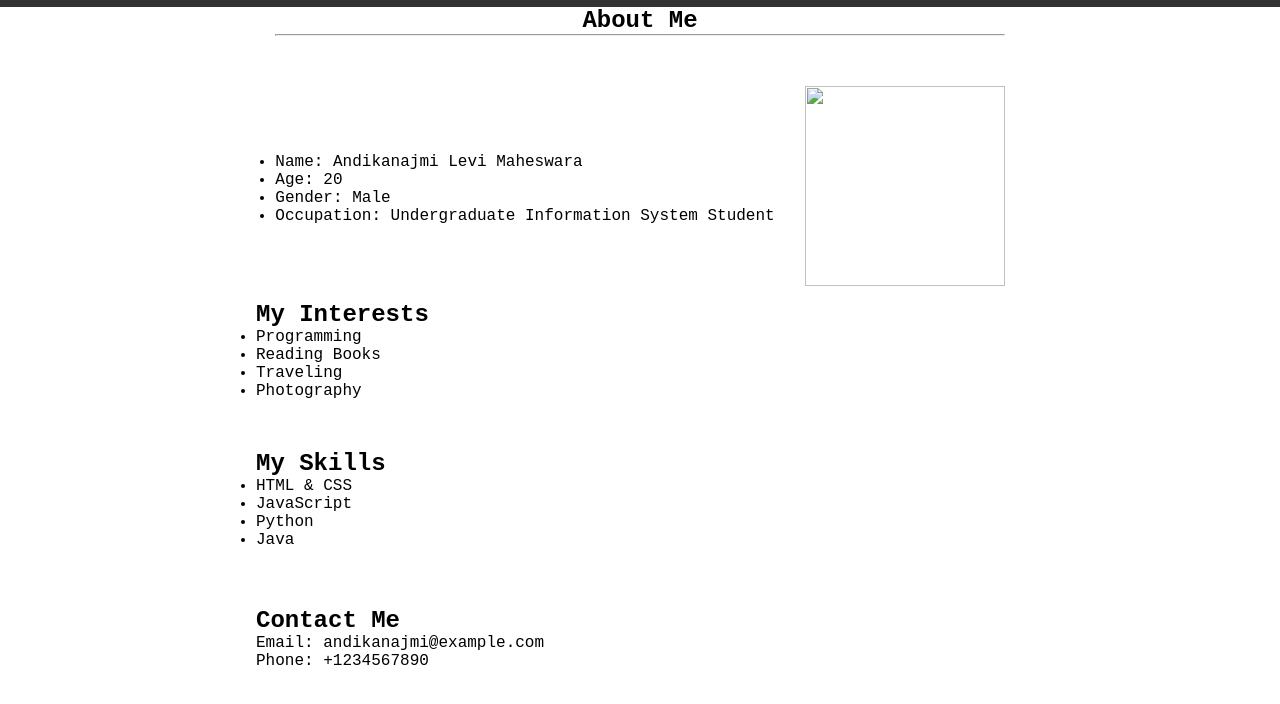
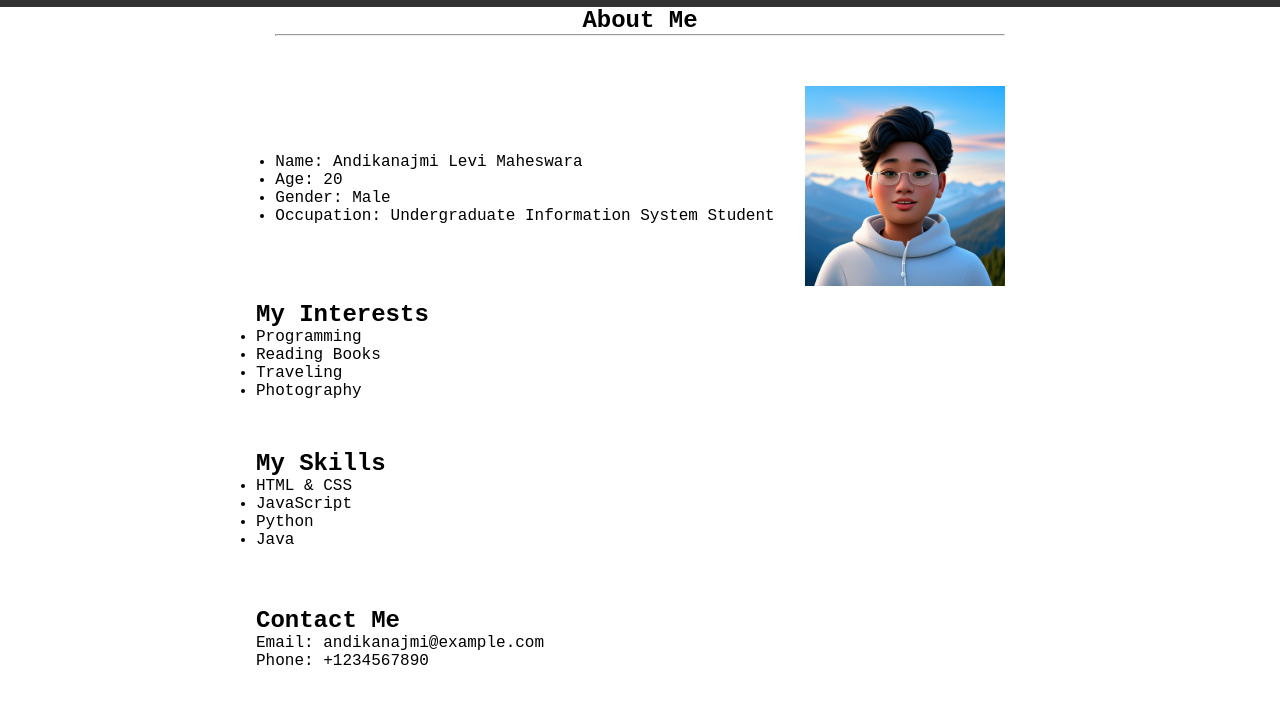
Before and after one commit to MysticHex/portofolio, a plain HTML site: page index.html in a window 1280 px wide. Shown: the part 50-754 px from the top of the page. Drawn offline with Linux system fonts and the light colour scheme.

Commit message:
First commit

```diff
--- a/index.html
+++ b/index.html
@@ -50,7 +50,7 @@
                 </ul>
             </div>
             <div>
-                <img src="photo.heic" alt="" width="200px" height="200px">
+                <img src="Avatar.jpeg" alt="" width="200px" height="200px">
             </div>
         </div>
     </div>
```
Also changed, not shown: Avatar.jpeg (added), 1 other file.
